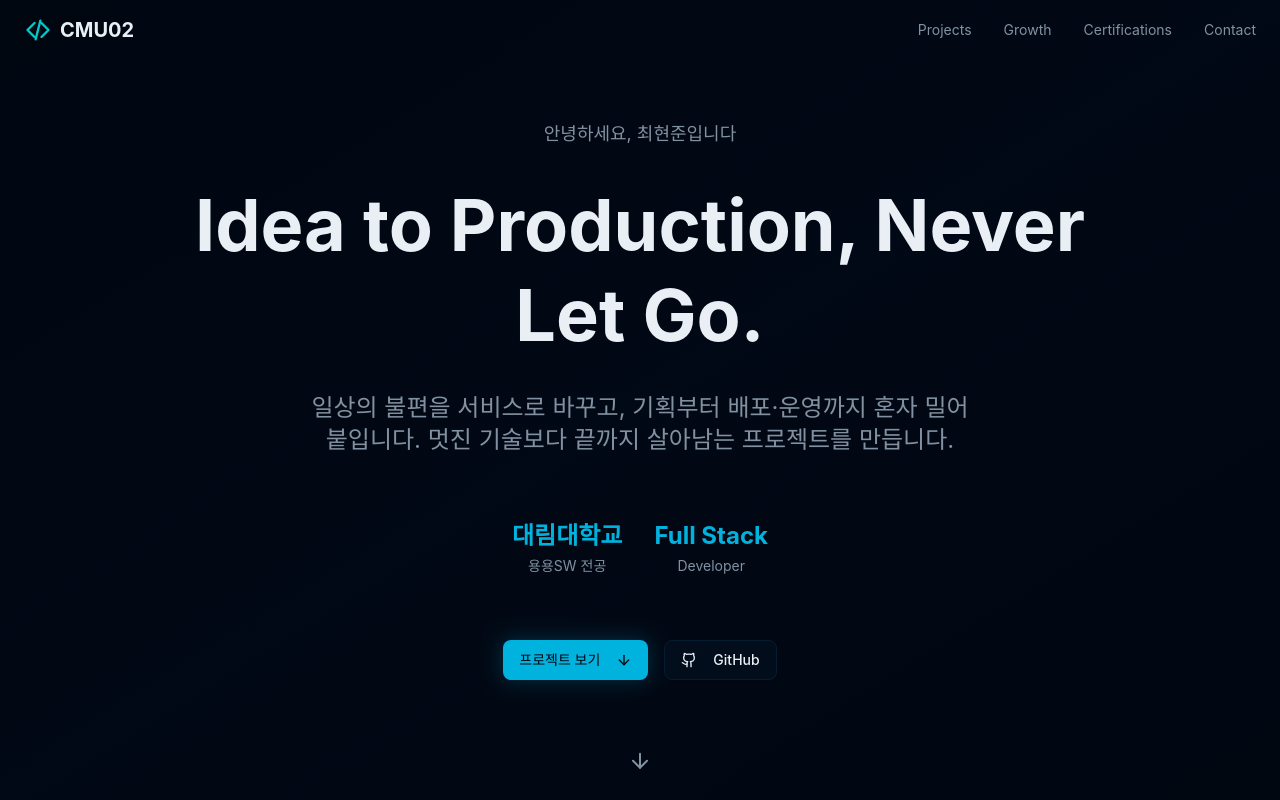
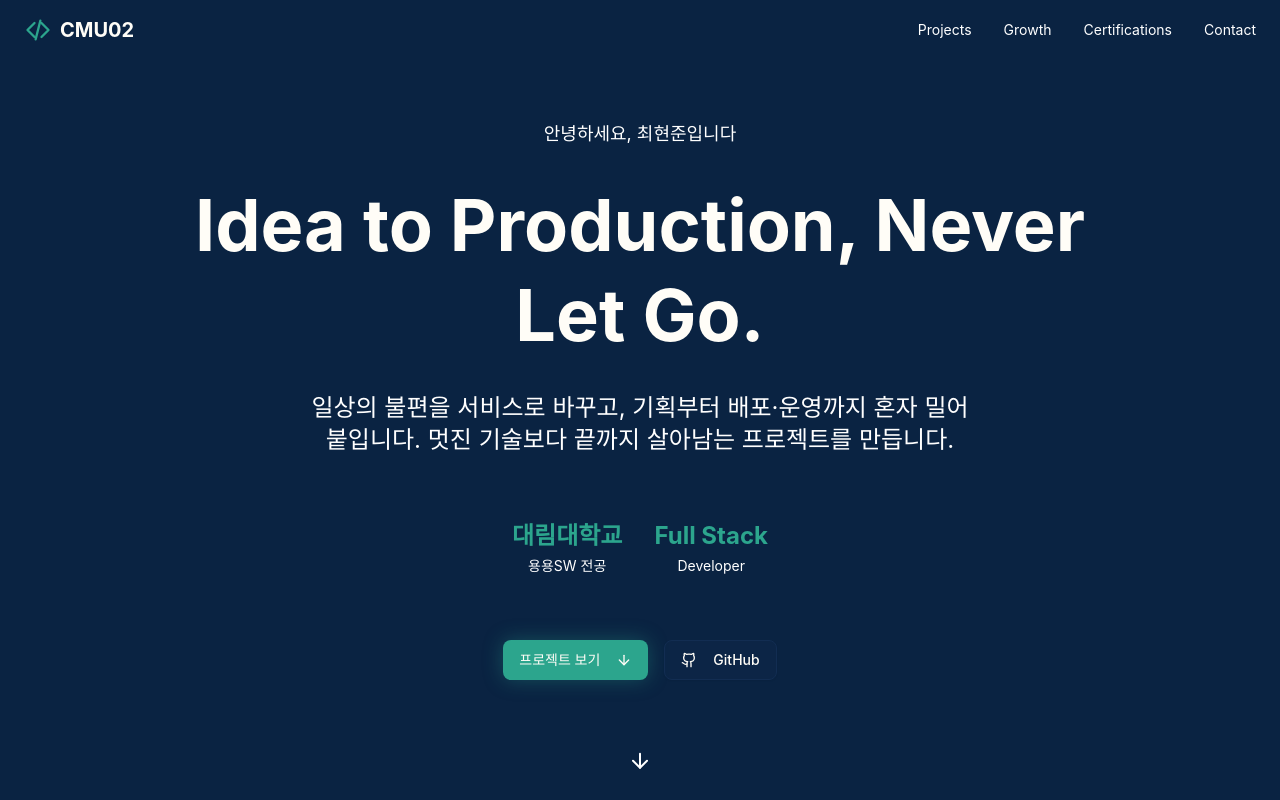
Before and after one commit to CMU02/Portfolio, a Next.js app: page / in a window 1280 px wide. Shown: the top 800 px of the page. Built offline with nearby package versions, Linux system fonts and the light colour scheme.

Commit message:
style: 디자인 컬러 팔레트를 Deep Navy/Teal/Sage Green 기반으로 변경

```diff
--- a/app/globals.css
+++ b/app/globals.css
@@ -50,42 +50,57 @@
   --color-tech-purple: var(--tech-purple);
 }
 
-/* Deep Blue Dark Mode 테마 - Architect & Builder 컨셉 */
+/*
+  디자인 컬러 팔레트:
+  #0A2342 - Deep Navy (배경 베이스)
+  #2CA58D - Teal (primary 액션 컬러)
+  #84BC9C - Sage Green (secondary/accent)
+  #FFFDF7 - Warm White (전경/텍스트)
+  #F46197 - Pink (강조/포인트)
+*/
 :root {
   --radius: 0.625rem;
-  --deep-blue: oklch(0.25 0.08 250);
-  --deep-blue-light: oklch(0.35 0.1 250);
-  --tech-cyan: oklch(0.75 0.15 195);
-  --tech-green: oklch(0.7 0.18 145);
-  --tech-yellow: oklch(0.8 0.15 85);
-  --tech-purple: oklch(0.65 0.2 290);
+  /* 커스텀 브랜드 컬러 */
+  --deep-blue: #0a2342;
+  --deep-blue-light: #0f2e55;
+  --tech-cyan: #2ca58d;
+  --tech-green: #84bc9c;
+  --tech-yellow: #f5c842;
+  --tech-purple: #f46197;
 }
 
 /* 다크 모드 기본 적용 */
 .dark {
-  --background: oklch(0.12 0.03 250);
-  --foreground: oklch(0.95 0.01 250);
-  --card: oklch(0.16 0.04 250);
-  --card-foreground: oklch(0.95 0.01 250);
-  --popover: oklch(0.16 0.04 250);
-  --popover-foreground: oklch(0.95 0.01 250);
-  --primary: oklch(0.7 0.15 220);
-  --primary-foreground: oklch(0.12 0.03 250);
-  --secondary: oklch(0.22 0.05 250);
-  --secondary-foreground: oklch(0.95 0.01 250);
-  --muted: oklch(0.22 0.05 250);
-  --muted-foreground: oklch(0.65 0.03 250);
-  --accent: oklch(0.25 0.08 250);
-  --accent-foreground: oklch(0.95 0.01 250);
+  /* #0A2342 기반 배경 */
+  --background: #0a2342;
+  /* #FFFDF7 기반 전경 */
+  --foreground: #fffdf7;
+  /* 카드: 배경보다 약간 밝은 네이비 */
+  --card: #0d2a4f;
+  --card-foreground: #fffdf7;
+  --popover: #0d2a4f;
+  --popover-foreground: #fffdf7;
+  /* primary: #2CA58D teal */
+  --primary: #2ca58d;
+  --primary-foreground: #fffdf7;
+  /* secondary: #84BC9C sage green */
+  --secondary: #122d52;
+  --secondary-foreground: #fffdf7;
+  --muted: #122d52;
+  --muted-foreground: #ffffff;
+  /* accent: #2CA58D 계열 */
+  --accent: #163660;
+  --accent-foreground: #fffdf7;
   --destructive: oklch(0.6 0.2 25);
-  --border: oklch(0.3 0.05 250);
-  --input: oklch(0.22 0.05 250);
-  --ring: oklch(0.6 0.15 220);
-  --chart-1: oklch(0.7 0.15 220);
-  --chart-2: oklch(0.7 0.18 145);
-  --chart-3: oklch(0.8 0.15 85);
-  --chart-4: oklch(0.65 0.2 290);
-  --chart-5: oklch(0.75 0.15 195);
+  --border: #1e3f6e;
+  --input: #122d52;
+  --ring: #2ca58d;
+  /* 차트 컬러 */
+  --chart-1: #2ca58d;
+  --chart-2: #84bc9c;
+  --chart-3: #f46197;
+  --chart-4: #0a2342;
+  --chart-5: #fffdf7;
 }
 
 @layer base {
@@ -105,20 +120,23 @@
   width: 8px;
 }
 ::-webkit-scrollbar-track {
-  background: oklch(0.15 0.03 250);
+  background: #0a2342;
 }
 ::-webkit-scrollbar-thumb {
-  background: oklch(0.35 0.08 250);
+  background: #1e3f6e;
   border-radius: 4px;
 }
 ::-webkit-scrollbar-thumb:hover {
-  background: oklch(0.45 0.1 250);
+  background: #2ca58d;
 }
 
 /* 글로우 효과 */
 .glow-blue {
-  box-shadow: 0 0 20px oklch(0.6 0.15 220 / 0.3);
+  box-shadow: 0 0 20px rgba(44, 165, 141, 0.35);
 }
 .glow-cyan {
-  box-shadow: 0 0 20px oklch(0.75 0.15 195 / 0.3);
+  box-shadow: 0 0 20px rgba(132, 188, 156, 0.35);
 }
+.glow-pink {
+  box-shadow: 0 0 20px rgba(244, 97, 151, 0.35);
+}
```
